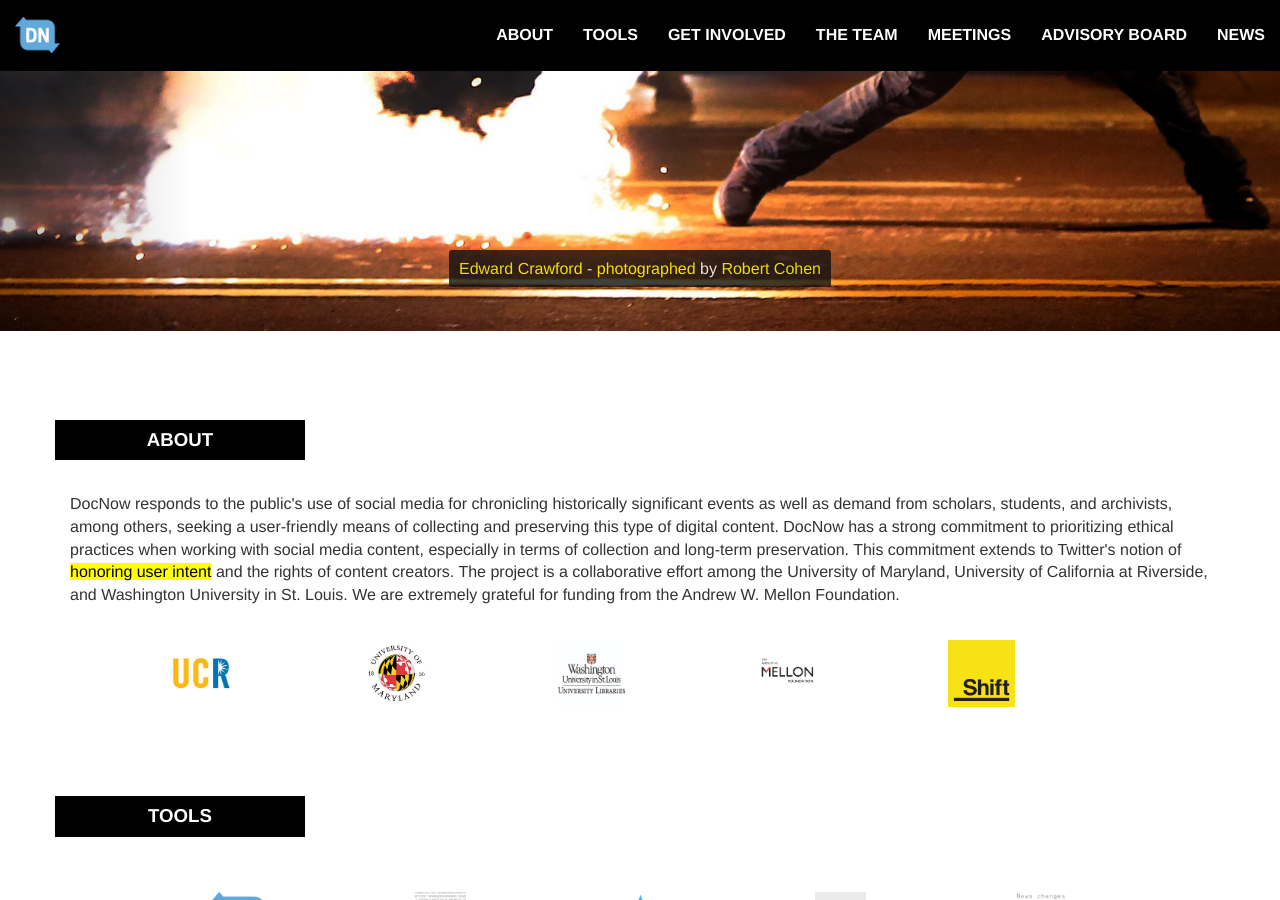
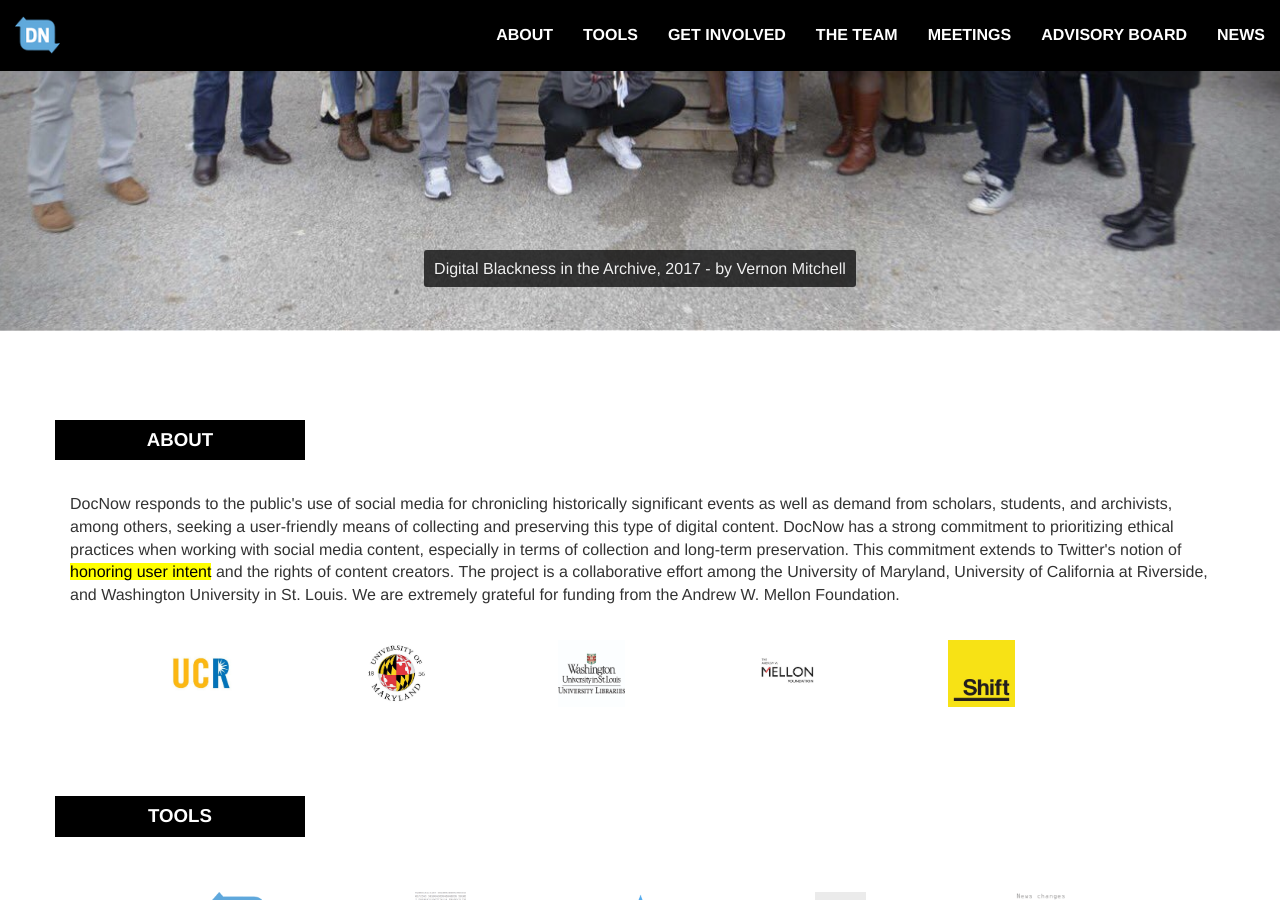
Before and after one commit to DocNow/docnow.github.io, a Jekyll site: the page built from index.html, in a window 1280 px wide and 900 px high, scrolled down 569 px. Built offline with Jekyll 4.4.1, drawn with Linux system fonts in a browser that asks for light colours; some of the changed text lies outside the part shown.

Commit message:
add slider photo
digital blackness in the archive photo

```diff
--- a/index.html
+++ b/index.html
@@ -23,6 +23,23 @@
                     <br>
                     <figcaption>
                     <a href="https://www.vice.com/en_us/article/vbv9wj/three-years-after-ferguson-one-protester-still-faces-the-aftermath">Josh Williams</a> - <a href="https://www.flickr.com/photos/jbouie/14743501267">photographed</a> by <a href="https://twitter.com/jbouie">Jamelle Bouie</a>
+                    </figcaption>
+                </div>
+            </div>
+            <div class="item">
+                <div class="fill" style="background-image:url('{{ site.baseurl }}/img/slider/digitalblackness2017.jpg');"></div>
+                <div class="carousel-caption">
+                  <div class="desc">
+                    <img alt="DocNow" src="{{ site.baseurl }}/img/docnow.png">
+                    <br>
+                        Documenting the Now develops tools and builds
+                        community practices that support the ethical
+                        collection, use, and preservation of social media
+                        content.
+                  </div>
+                  <br>
+                    <figcaption>
+                    Digital Blackness in the Archive, 2017 - by Vernon Mitchell
                     </figcaption>
                 </div>
             </div>
```
Also changed, not shown: img/slider/digitalblackness2017.jpg (added).
